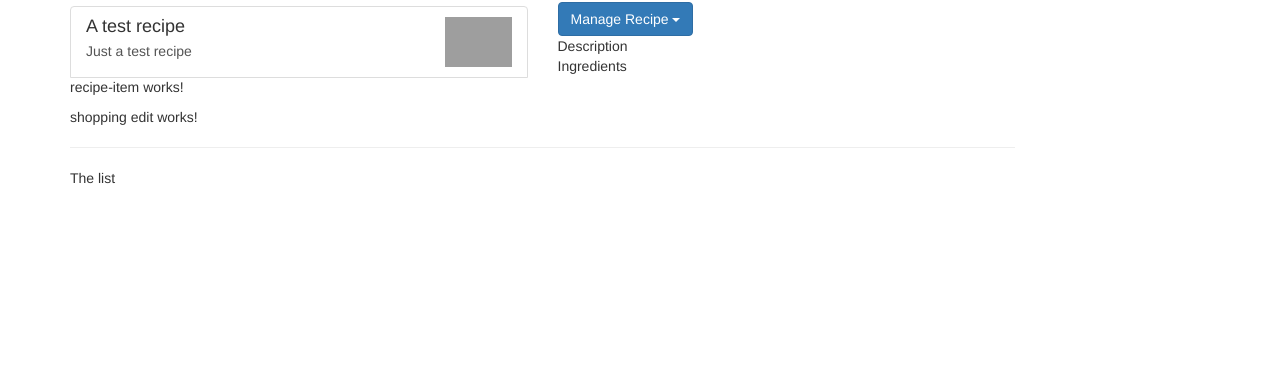
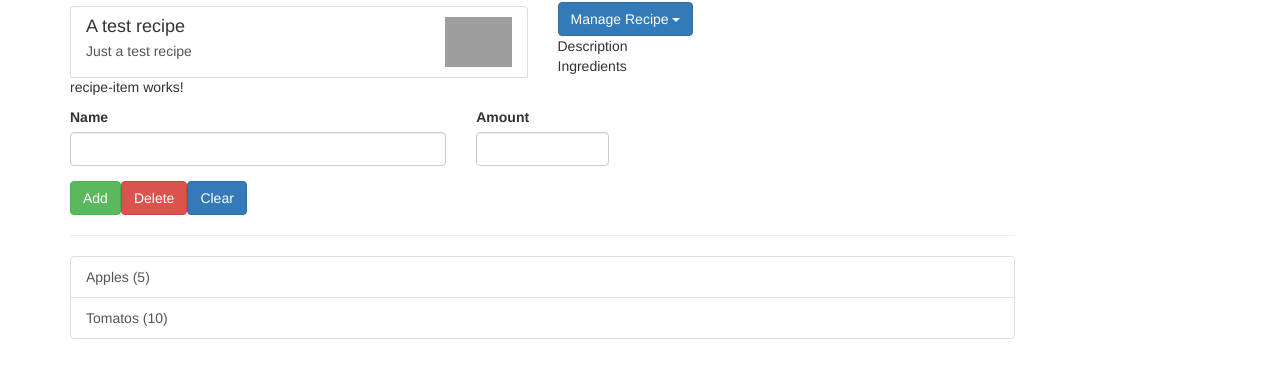
Before and after one commit to brunofaczz/plan-your-food, an Angular app: page / in a window 1280 px wide. Shown: the part 141-518 px from the top of the page. Built offline with nearby package versions, Linux system fonts and the light colour scheme; grey boxes are pictures that could not be loaded.

Commit message:
feat(): create shopping list skeleton

```diff
--- /dev/null
+++ b/src/app/shared/ingridient.model.ts
@@ -0,0 +1,4 @@
+export class Ingridient {
+  constructor(public name: string, public amount: number) {
+  }
+}
--- a/src/app/shopping-list/shopping-list-edit/shopping-list-edit.component.html
+++ b/src/app/shopping-list/shopping-list-edit/shopping-list-edit.component.html
@@ -1 +1,23 @@
-<p>shopping edit works!</p>
+<div class="row">
+  <div class="col-xs-12">
+    <form>
+      <div class="row">
+        <div class="col-sm-5 form-group">
+          <label for="name">Name</label>
+          <input type="text" id="name" class="form-control">
+        </div>
+        <div class="col-sm-2 form-group">
+          <label for="amount">Amount</label>
+          <input type="number" id="amount" class="form-control">
+        </div>
+      </div>
+      <div class="row">
+        <div class="col-xs-12">
+          <button type="submit" class="btn btn-success">Add</button>
+          <button type="button" class="btn btn-danger">Delete</button>
+          <button type="button" class="btn btn-primary">Clear</button>
+        </div>
+      </div>
+    </form>
+  </div>
+</div>
--- a/src/app/shopping-list/shopping-list.component.html
+++ b/src/app/shopping-list/shopping-list.component.html
@@ -2,6 +2,10 @@
   <div class="col-xs-10">
     <app-shopping-list-edit></app-shopping-list-edit>
     <hr>
-    <p>The list</p>
+    <ul class="list-group">
+      <a class="list-group-item" style="cursor: pointer" *ngFor="let ingridient of ingridients">
+        {{ ingridient.name }} ({{ ingridient.amount }})
+      </a>
+    </ul>
   </div>
 </div>
--- a/src/app/shopping-list/shopping-list.component.ts
+++ b/src/app/shopping-list/shopping-list.component.ts
@@ -1,4 +1,5 @@
 import { Component, OnInit } from '@angular/core';
+import {Ingridient} from '../shared/ingridient.model';
 
 @Component({
   selector: 'app-shopping-list',
@@ -6,7 +7,10 @@
   styleUrls: ['./shopping-list.component.css']
 })
 export class ShoppingListComponent implements OnInit {
-
+  ingridients: Ingridient[] = [
+    new Ingridient('Apples', 5),
+    new Ingridient('Tomatos', 10),
+  ];
   constructor() { }
 
   ngOnInit() {
```
